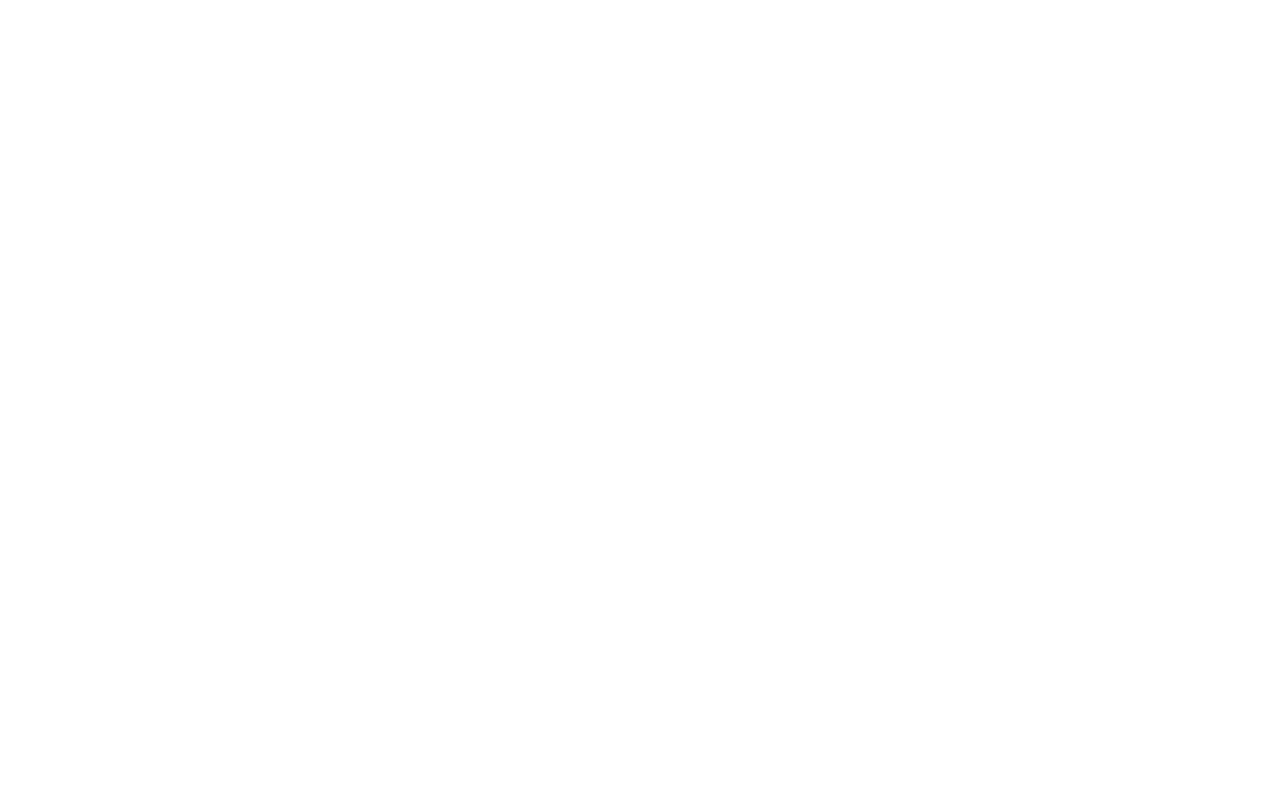
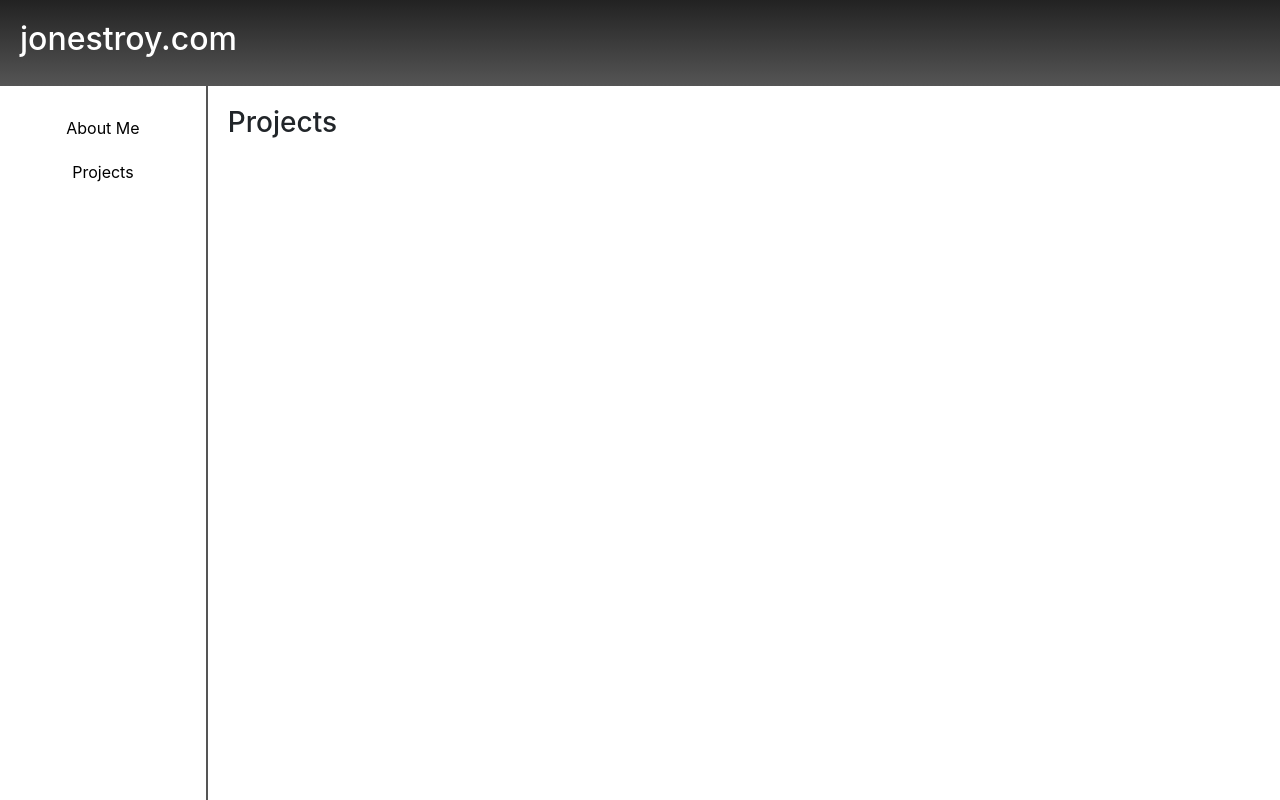
Before and after one commit to sntnmjones/jonestroy1.2, a React (Create React App) app in the folder production-site/jonestroy/: page /projects in a window 1280 px wide. Built offline with nearby package versions, Linux system fonts and the light colour scheme.

Commit message:
Changed text on About page. Created Projects page.

```diff
--- a/production-site/jonestroy/src/components/Home.js
+++ b/production-site/jonestroy/src/components/Home.js
@@ -5,7 +5,7 @@
 
 class Home extends Component {
 
-    story = 'After working in a sawmill for 14 years I decided to follow my interest in programming. Through my journey in college, I have learned alot about the software engineering process. From the importance of using git for version control and team collaboration, to the importance of the difference between O(n) and O(log n).'
+    story = 'After working in a sawmill for 14 years I decided to follow my interest in programming. Through my journey in college, I have learned alot about the software engineering process. From the importance of using git for version control and team collaboration, to the significance of the difference between O(n) and O(log n).'
 
     render() {
         return (
@@ -19,14 +19,11 @@
                         <h3 className='banner'>About Me</h3>
                         <ul>
                             <li>
+                                {/* Story */}
                                 <h5>My story</h5>
                                 <li>
                                     {this.story}
                                 </li>
-                            </li>
-                            <li>
-                                <h5>Relative Courses</h5>
-                                <li></li>
                             </li>
                         </ul>
                     </div>
--- /dev/null
+++ b/production-site/jonestroy/src/components/Projects.js
@@ -0,0 +1,29 @@
+import React, { Component } from 'react';
+import Header from './Header';
+import Menu from './Menu';
+import '../css/Project.css'
+
+class Project extends Component {
+    render() {
+        return (
+            <div className='mainDiv'>
+                <Header />
+                <div className='secondDiv'>
+                    <Menu />
+
+                    {/* Content for Project.js */}
+                    <div className='content'>
+                        <h3 className='banner'>Projects</h3>
+                        <ul>
+                            <li>
+
+                            </li>
+                        </ul>
+                    </div>
+                </div>
+            </div>
+        );
+    }
+}
+
+export default Project;
--- a/production-site/jonestroy/src/components/Router.js
+++ b/production-site/jonestroy/src/components/Router.js
@@ -1,12 +1,14 @@
 import React from "react";
 import { BrowserRouter as Router, Route } from "react-router-dom";
-import Home from './Home'
+import Home from './Home';
+import Projects from './Projects';
 
 function RouterRooter() {
     return (
         <Router>
             <Route exact path="/" component={Home} />
             <Route path="/about" component={Home} />
+            <Route path="/projects" component={Projects} />
         </Router>
     );
 }
```
Also changed, not shown: production-site/jonestroy/src/css/Project.css (added).
